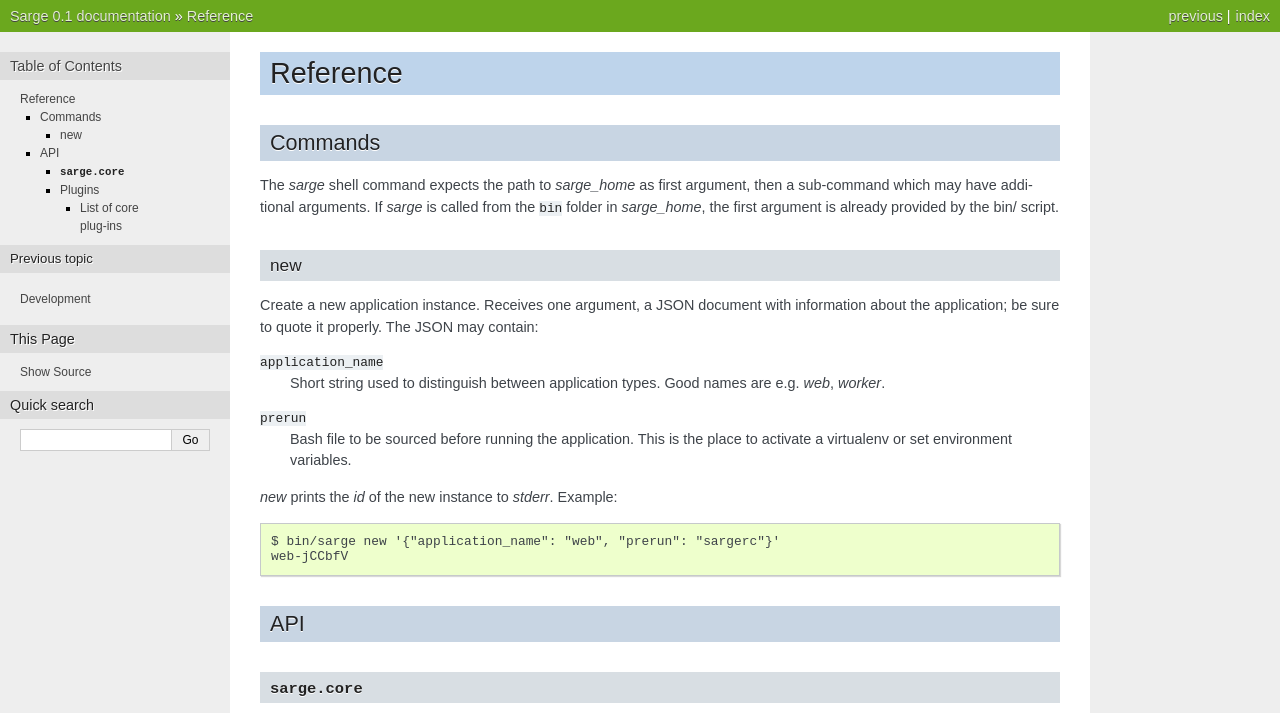
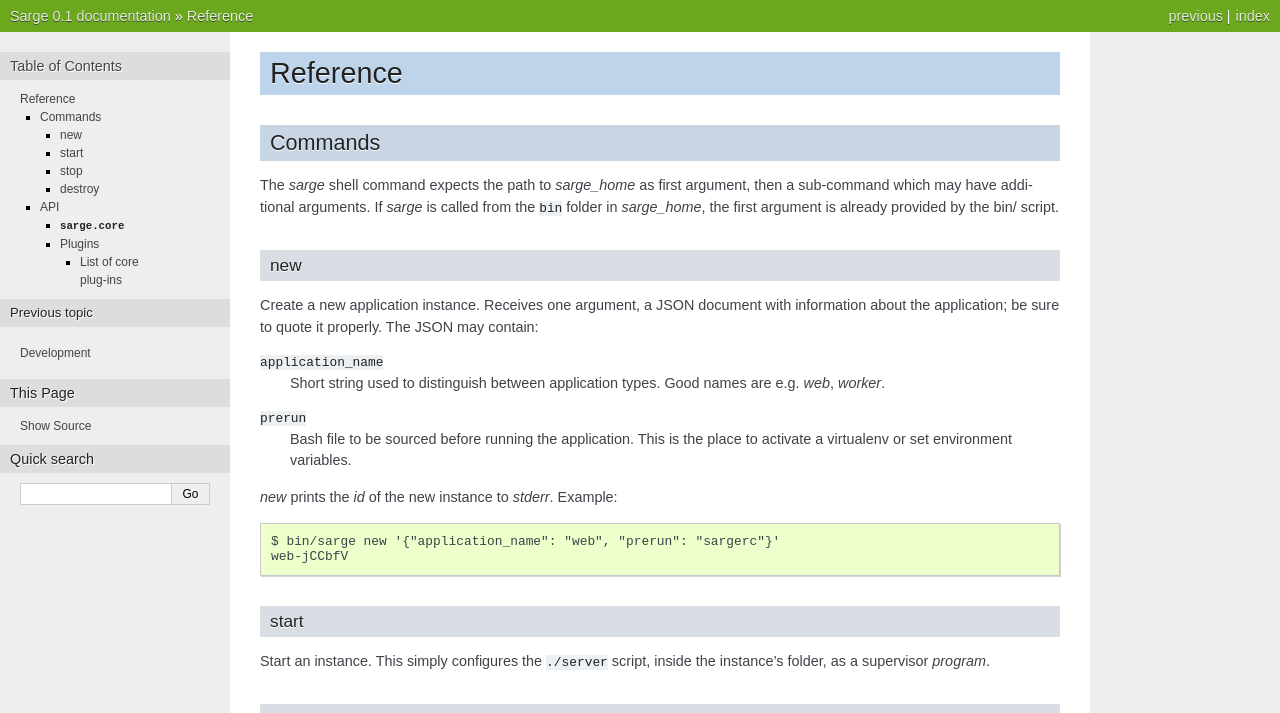
Before and after one commit to mgax/airship, a Sphinx documentation site: the page built from docs/reference.rst, in a window 1280 px wide and 1400 px high. Shown: the top 713 px of the window. Built offline with Sphinx 7.4.7, drawn with Linux system fonts in a browser that asks for light colours; some of the changed text lies outside the part shown; grey boxes are pictures that could not be loaded.

Commit message:
start, stop, destroy commands

```diff
--- a/docs/reference.rst
+++ b/docs/reference.rst
@@ -28,6 +28,21 @@
 
     $ bin/sarge new '{"application_name": "web", "prerun": "sargerc"}'
     web-jCCbfV
+
+start
+-----
+Start an instance. This simply configures the ``./server`` script,
+inside the instance's folder, as a supervisor `program`.
+
+stop
+----
+Stops an instance. This simply removes the relevant `program` from
+supervisor.
+
+destroy
+-------
+Remove the instance (its folder and configuration files). Calls `stop`
+first, in case the instance was running.
 
 
 API
```
